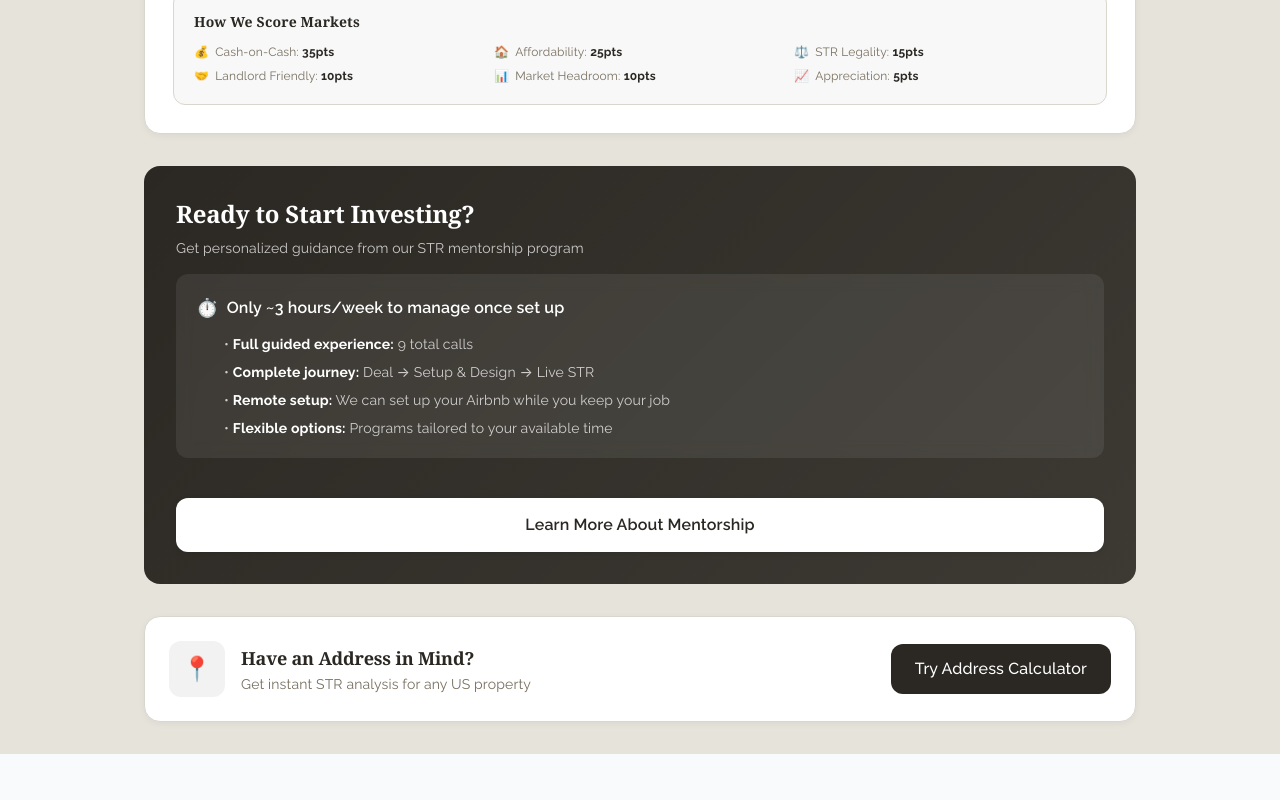
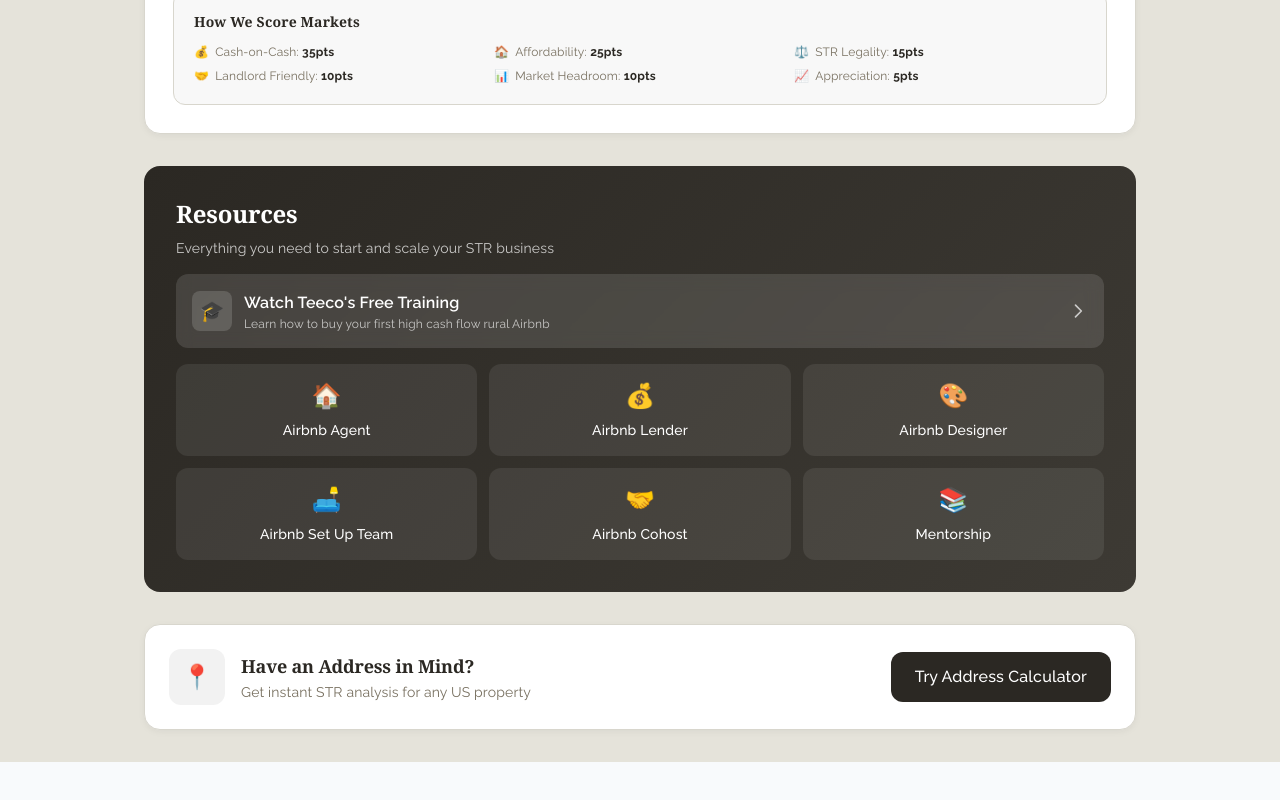
Before and after one commit to helloteeco/Edge, a Next.js app: page / in a window 1280 px wide. Shown: the part 1765-2565 px from the top of the page. Built offline with nearby package versions, Linux system fonts and the light colour scheme; a web font is replaced by a local one.

Commit message:
Replace Mentorship section with Resources section
- Add 'Watch Teeco's Free Training' link to Circle community
- Add resource links: Airbnb Agent, Lender, Designer, Set Up Team, Cohost
- Keep Mentorship as one of the resource options
- Clean grid layout with icons for each resource

```diff
--- a/src/app/page.tsx
+++ b/src/app/page.tsx
@@ -107,7 +107,7 @@ export default function HomePage() {
           <TopMarkets />
         </div>
 
-        {/* CTA Section - Gray/Black theme */}
+        {/* Resources Section */}
         <div
           className="mt-8 rounded-2xl p-6 sm:p-8"
           style={{ background: 'linear-gradient(135deg, #2b2823 0%, #3d3a34 100%)' }}
@@ -118,44 +118,103 @@ export default function HomePage() {
                 className="text-xl sm:text-2xl font-semibold mb-2"
                 style={{ color: '#ffffff', fontFamily: 'Source Serif Pro, Georgia, serif' }}
               >
-                Ready to Start Investing?
+                Resources
               </h3>
               <p className="text-sm mb-4" style={{ color: 'rgba(255, 255, 255, 0.75)' }}>
-                Get personalized guidance from our STR mentorship program
+                Everything you need to start and scale your STR business
               </p>
 
-              {/* Mentorship Details */}
-              <div
-                className="rounded-xl p-5 mb-5"
-                style={{ backgroundColor: 'rgba(255, 255, 255, 0.08)', backdropFilter: 'blur(8px)' }}
+              {/* Free Training CTA */}
+              <Link
+                href="https://login.circle.so/sign_up?request_host=teeco.circle.so&user%5Binvitation_token%5D=24bf3e259d3f754c41c323f1eda7eb88a49991b0-87b646d2-7efe-4bec-a0b8-a03098b44aa2#email"
+                target="_blank"
+                rel="noopener noreferrer"
+                className="block rounded-xl p-4 mb-4 transition-all hover:opacity-90"
+                style={{ backgroundColor: 'rgba(255, 255, 255, 0.12)', backdropFilter: 'blur(8px)' }}
               >
-                <div className="flex items-center gap-2 mb-3">
-                  <span className="text-lg">⏱️</span>
-                  <span className="font-semibold" style={{ color: '#ffffff' }}>
-                    Only ~3 hours/week to manage once set up
-                  </span>
+                <div className="flex items-center gap-3">
+                  <div className="w-10 h-10 rounded-lg flex items-center justify-center" style={{ backgroundColor: 'rgba(255, 255, 255, 0.15)' }}>
+                    <span className="text-xl">🎓</span>
                   </div>
-                <ul className="text-sm space-y-2 ml-7" style={{ color: 'rgba(255, 255, 255, 0.75)' }}>
-                  <li>• <strong style={{ color: '#ffffff' }}>Full guided experience:</strong> 9 total calls</li>
-                  <li>• <strong style={{ color: '#ffffff' }}>Complete journey:</strong> Deal → Setup & Design → Live STR</li>
-                  <li>• <strong style={{ color: '#ffffff' }}>Remote setup:</strong> We can set up your Airbnb while you keep your job</li>
-                  <li>• <strong style={{ color: '#ffffff' }}>Flexible options:</strong> Programs tailored to your available time</li>
-                </ul>
+                  <div className="flex-1">
+                    <p className="font-semibold" style={{ color: '#ffffff' }}>Watch Teeco&apos;s Free Training</p>
+                    <p className="text-xs" style={{ color: 'rgba(255, 255, 255, 0.7)' }}>Learn how to buy your first high cash flow rural Airbnb</p>
                   </div>
+                  <svg className="w-5 h-5" fill="none" stroke="rgba(255,255,255,0.7)" viewBox="0 0 24 24">
+                    <path strokeLinecap="round" strokeLinejoin="round" strokeWidth={2} d="M9 5l7 7-7 7" />
+                  </svg>
                 </div>
+              </Link>
+
+              {/* Resource Links Grid */}
+              <div className="grid grid-cols-2 sm:grid-cols-3 gap-3">
+                <Link
+                  href="https://teeco.co/airbnb-agent"
+                  target="_blank"
+                  rel="noopener noreferrer"
+                  className="rounded-xl p-4 text-center transition-all hover:opacity-80"
+                  style={{ backgroundColor: 'rgba(255, 255, 255, 0.08)' }}
+                >
+                  <span className="text-2xl block mb-2">🏠</span>
+                  <p className="text-sm font-medium" style={{ color: '#ffffff' }}>Airbnb Agent</p>
+                </Link>
+
+                <Link
+                  href="https://teeco.co/airbnb-lender"
+                  target="_blank"
+                  rel="noopener noreferrer"
+                  className="rounded-xl p-4 text-center transition-all hover:opacity-80"
+                  style={{ backgroundColor: 'rgba(255, 255, 255, 0.08)' }}
+                >
+                  <span className="text-2xl block mb-2">💰</span>
+                  <p className="text-sm font-medium" style={{ color: '#ffffff' }}>Airbnb Lender</p>
+                </Link>
+
+                <Link
+                  href="https://teeco.co/airbnb-designer"
+                  target="_blank"
+                  rel="noopener noreferrer"
+                  className="rounded-xl p-4 text-center transition-all hover:opacity-80"
+                  style={{ backgroundColor: 'rgba(255, 255, 255, 0.08)' }}
+                >
+                  <span className="text-2xl block mb-2">🎨</span>
+                  <p className="text-sm font-medium" style={{ color: '#ffffff' }}>Airbnb Designer</p>
+                </Link>
+
+                <Link
+                  href="https://teeco.co/airbnb-setup"
+                  target="_blank"
+                  rel="noopener noreferrer"
+                  className="rounded-xl p-4 text-center transition-all hover:opacity-80"
+                  style={{ backgroundColor: 'rgba(255, 255, 255, 0.08)' }}
+                >
+                  <span className="text-2xl block mb-2">🛋️</span>
+                  <p className="text-sm font-medium" style={{ color: '#ffffff' }}>Airbnb Set Up Team</p>
+                </Link>
+
+                <Link
+                  href="https://teeco.co/airbnb-cohost"
+                  target="_blank"
+                  rel="noopener noreferrer"
+                  className="rounded-xl p-4 text-center transition-all hover:opacity-80"
+                  style={{ backgroundColor: 'rgba(255, 255, 255, 0.08)' }}
+                >
+                  <span className="text-2xl block mb-2">🤝</span>
+                  <p className="text-sm font-medium" style={{ color: '#ffffff' }}>Airbnb Cohost</p>
+                </Link>
+
                 <Link
                   href="https://teeco.co/fund-your-financial-freedom"
                   target="_blank"
                   rel="noopener noreferrer"
-              className="w-full sm:w-auto px-8 py-3.5 font-semibold rounded-xl transition-all duration-200 text-center hover:opacity-90"
-              style={{
-                backgroundColor: '#ffffff',
-                color: '#2b2823',
-                boxShadow: '0 2px 8px -2px rgba(0, 0, 0, 0.15)'
-              }}
+                  className="rounded-xl p-4 text-center transition-all hover:opacity-80"
+                  style={{ backgroundColor: 'rgba(255, 255, 255, 0.08)' }}
                 >
-              Learn More About Mentorship
+                  <span className="text-2xl block mb-2">📚</span>
+                  <p className="text-sm font-medium" style={{ color: '#ffffff' }}>Mentorship</p>
                 </Link>
+              </div>
+            </div>
           </div>
         </div>
 
```
Also changed, not shown: 1 other file (tests, documents, lock files or other folders). Lines whose indentation alone changed are shown as unchanged.
